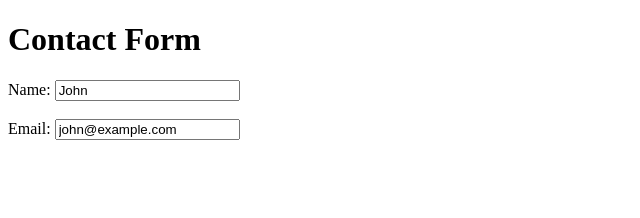
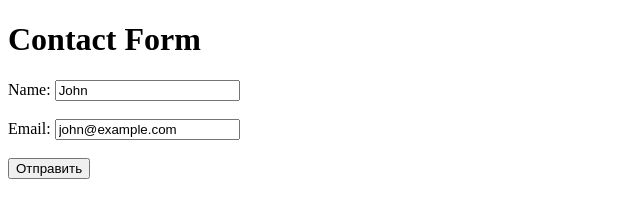
Before and after one commit to Lavrovy/ci-cd-demo, a website: page index.html in a window 1280 px wide. Shown: the whole page, without its empty margins (0-640 px from the left). Drawn offline with Linux system fonts and the light colour scheme.

Commit message:
Fix button and change text to Russian

```diff
--- a/index.html
+++ b/index.html
@@ -14,7 +14,7 @@
         <label for="email">Email:</label>
         <input type="email" id="email" name="email" value="john@example.com">
         <br><br>
-        <!-- <button id="sub" type="button">Submit</button> -->
+        <button id="submitBtn" type="button">Отправить</button>
     </form>
     <p id="message"></p>
 
```
